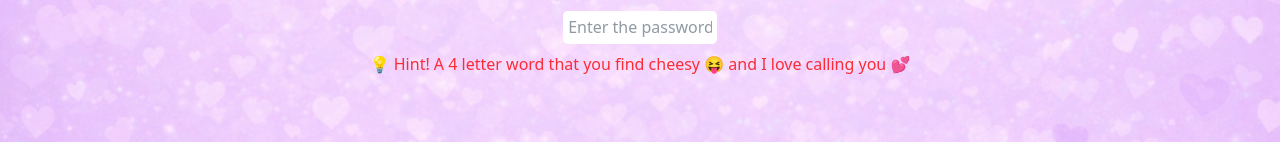
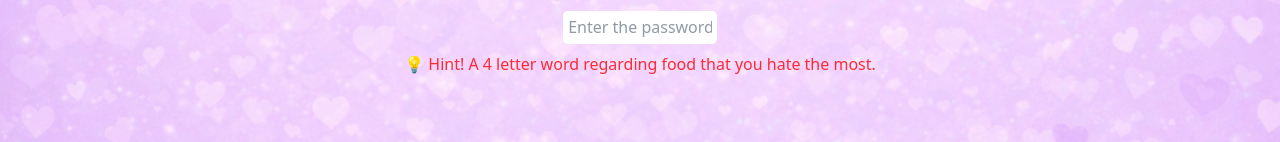
Before and after one commit to arnavkatyayan/valentines-site, a React (Vite) app: page / in a window 1280 px wide. Both pictures are taken after a click on the item "Most Important 💜". Shown: the part 322-464 px from the top of the page. Built offline with nearby package versions, Linux system fonts and the light colour scheme.

Commit message:
minor change.

```diff
--- a/src/MostImportant.jsx
+++ b/src/MostImportant.jsx
@@ -19,7 +19,7 @@ function MostImportant() {
     }
 
     useEffect(()=> {
-        if(password.trim().toLowerCase()=== "baby") {
+        if(password.trim().toLowerCase()=== "poha") {
             setShowProposal(true);
         }
     },[password]);
@@ -40,7 +40,7 @@ function MostImportant() {
             />
 
             <p className='text-red-500'>
-                💡 Hint! A 4 letter word that you find cheesy 😝 and I love calling you 💕
+                💡 Hint! A 4 letter word regarding food that you hate the most.
             </p>
             </> :
             <div className='flex flex-col gap-4'>
```
